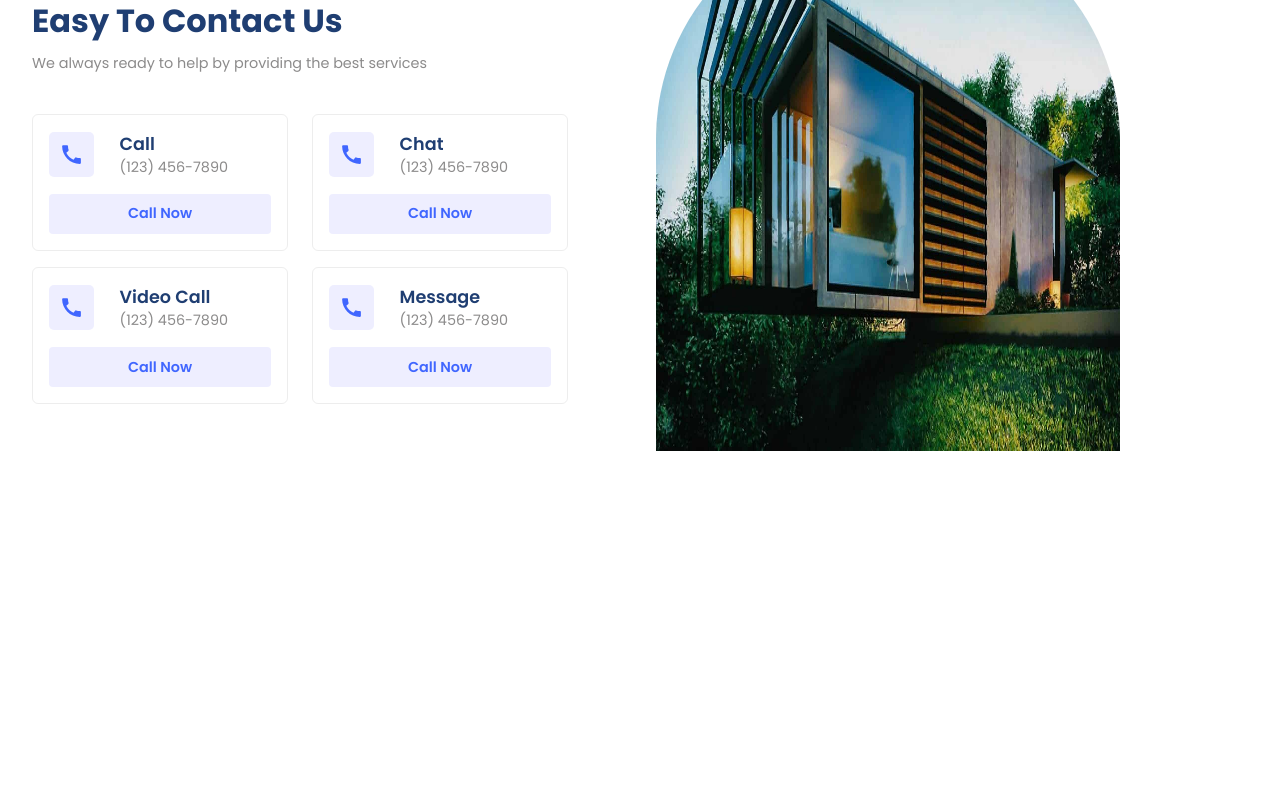
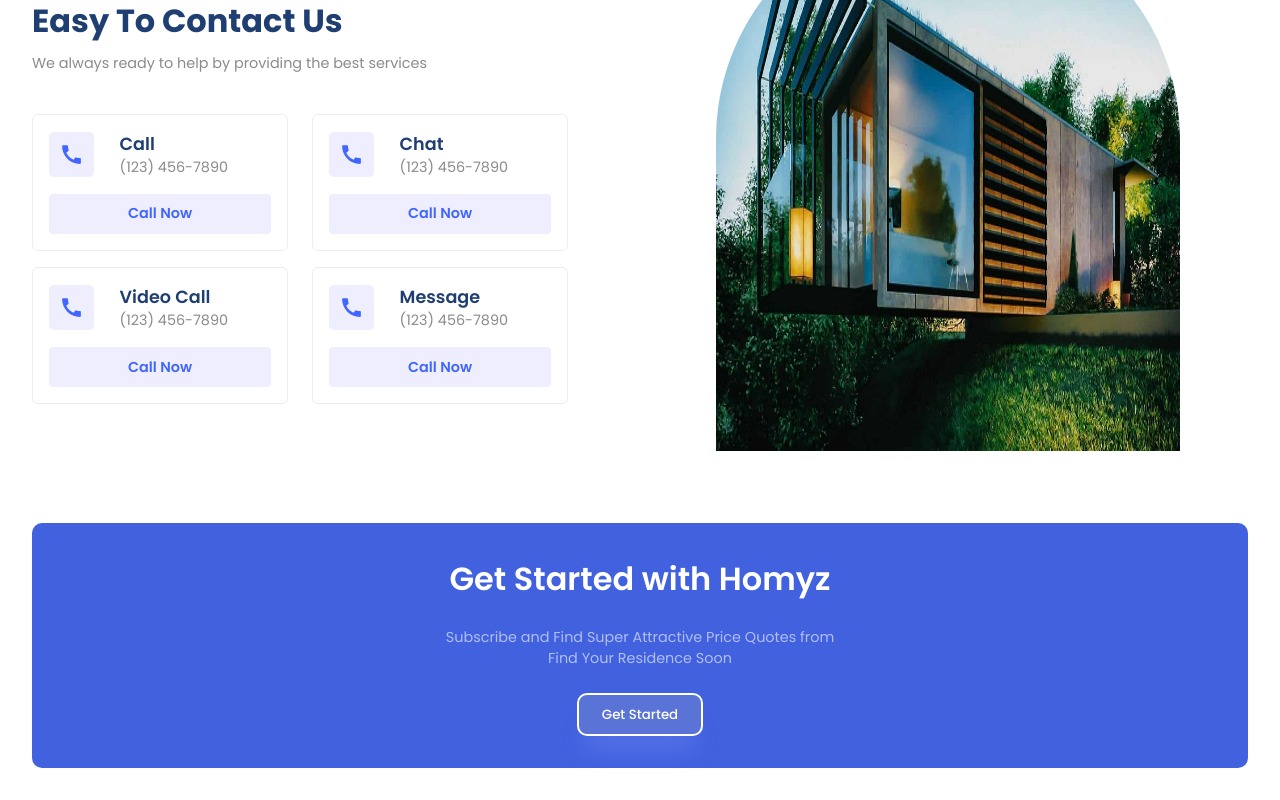
Before and after one commit to benjaminhpham/homyz-real-estate-app, a React (Vite) app in the folder client/: page / in a window 1280 px wide. Shown: the part 2179-2979 px from the top of the page. Before the commit the page ends 2670 px from the top, so only its background shows below. Built offline with nearby package versions, Linux system fonts and the light colour scheme.

Commit message:
implemented and styled getStarted section

```diff
--- a/client/src/App.tsx
+++ b/client/src/App.tsx
@@ -1,6 +1,7 @@
 import "./App.css";
 import Companies from "./components/Companies/Companies";
 import Contact from "./components/Contact/Contact";
+import GetStarted from "./components/GetStarted/GetStarted";
 import Header from "./components/Header/Header";
 import Hero from "./components/Hero/Hero";
 import Residencies from "./components/Residencies/Residencies";
@@ -18,6 +19,7 @@
       <Residencies />
       <Value />
       <Contact />
+      <GetStarted />
     </div>
   );
 }
--- a/client/src/components/Contact/Contact.css
+++ b/client/src/components/Contact/Contact.css
@@ -8,6 +8,10 @@
 
 .c-right {
   width: 100%;
+}
+
+.c-right .image-container {
+  margin: 0 auto;
 }
 
 .c-left {
--- /dev/null
+++ b/client/src/components/GetStarted/GetStarted.css
@@ -0,0 +1,23 @@
+.inner-container {
+  gap: 1.5rem;
+  background-color: #4161df;
+  padding: 2rem;
+  border-radius: 10px;
+  text-align: center;
+}
+
+.inner-container .primaryText {
+  color: #fff;
+  font-weight: 600;
+}
+
+.inner-container .secondaryText {
+  color: rgba(255, 255, 255, 0.587);
+}
+
+.inner-container .button {
+  background-color: #5a73d7;
+  border: 2px solid white;
+  box-shadow: var(--shadow);
+  border-radius: 10px;
+}
--- /dev/null
+++ b/client/src/components/GetStarted/GetStarted.tsx
@@ -0,0 +1,21 @@
+import "./GetStarted.css";
+
+export default function GetStarted() {
+  return (
+    <section className="g-wrapper">
+      <div className="paddings innerWidth g-container">
+        <div className="flexColCenter inner-container">
+          <span className="primaryText">Get Started with Homyz</span>
+          <span className="secondaryText">
+            Subscribe and Find Super Attractive Price Quotes from
+            <br />
+            Find Your Residence Soon
+          </span>
+          <button className="button">
+            <a href="mailto:benji@gmail.com">Get Started</a>
+          </button>
+        </div>
+      </div>
+    </section>
+  );
+}
```
